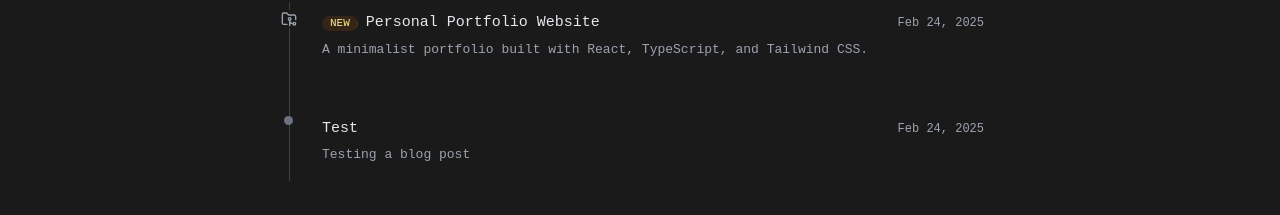
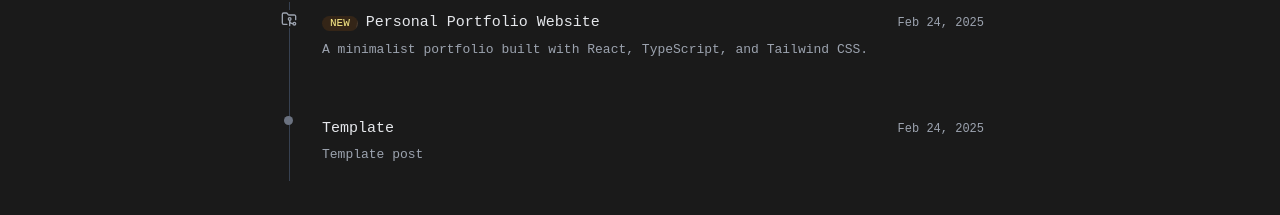
Before and after one commit to doramasma/doramasma.github.io, a React (Vite) app: page / in a window 1280 px wide. Shown: the part 433-648 px from the top of the page. Built offline with nearby package versions, Linux system fonts and the light colour scheme; a web font is replaced by a local one.

Commit message:
Deploy github action and update home

```diff
--- a/src/pages/Home.tsx
+++ b/src/pages/Home.tsx
@@ -16,9 +16,9 @@ export function Home() {
     },
     {
       type: 'blog',
-      title: 'Test',
+      title: 'Template',
       date: 'Feb 24, 2025',
-      description: 'Testing a blog post',
+      description: 'Template post',
       link: '/blog/',
     }
   ];
```
